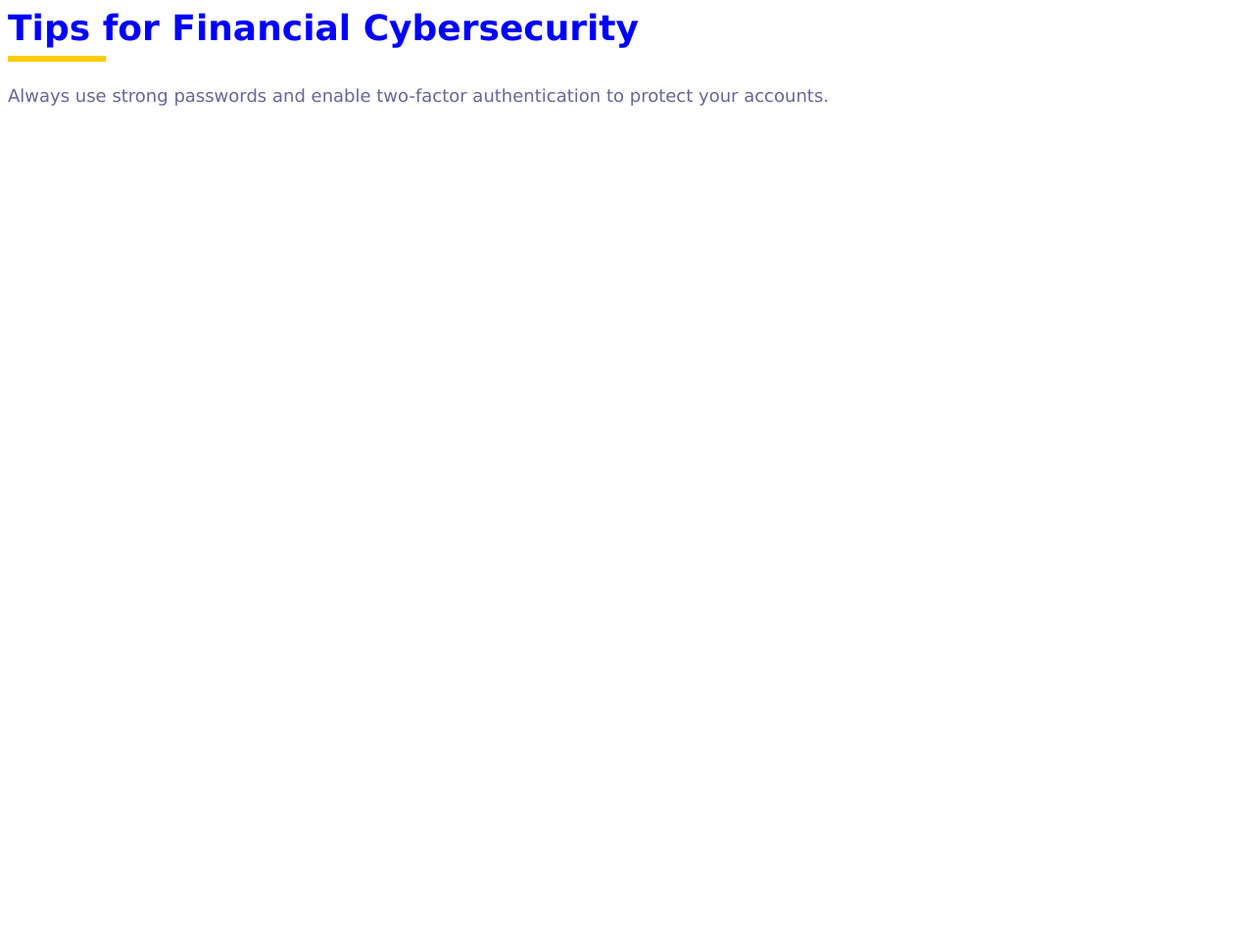
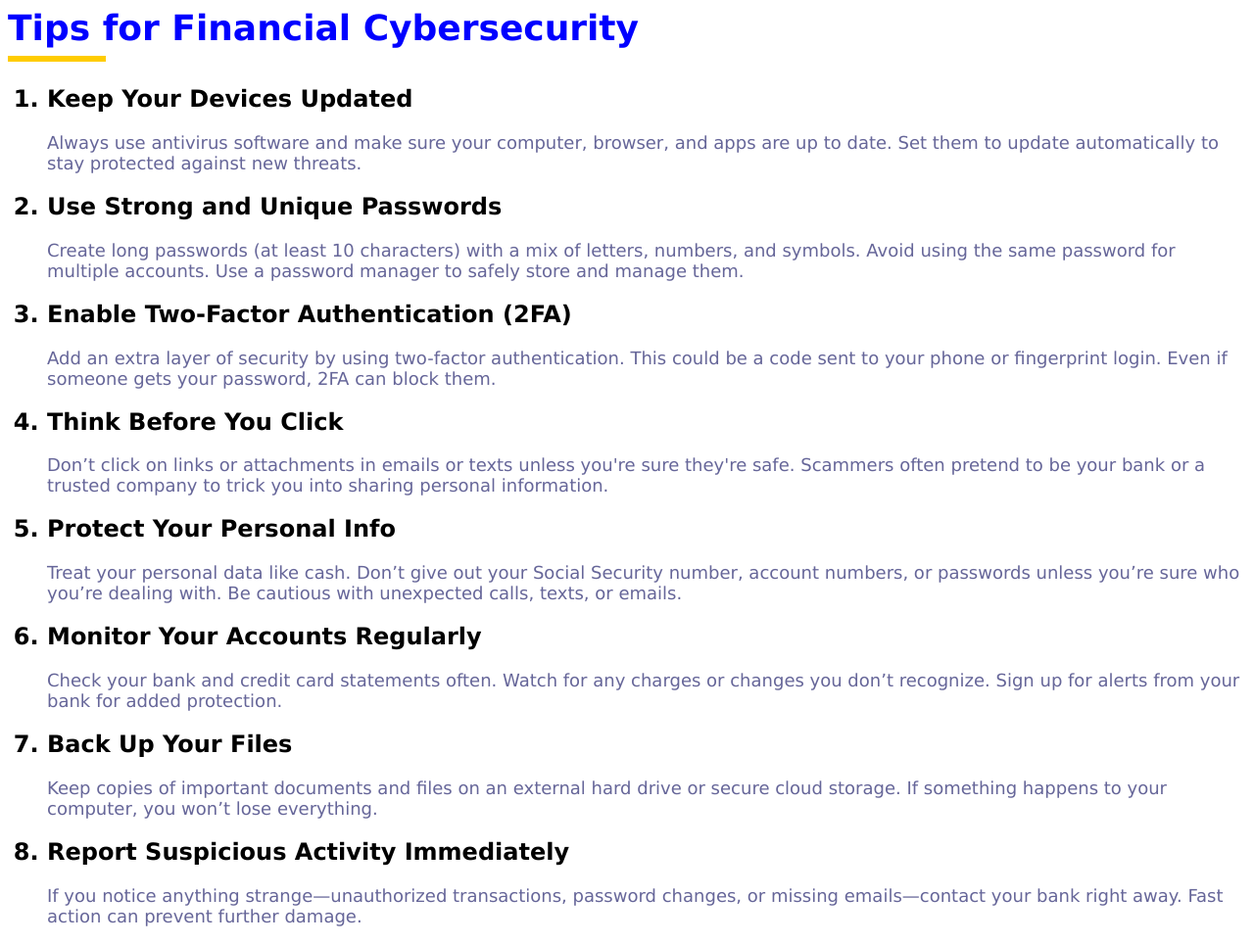
Before and after one commit to jesterreyperez/commbank-cyber-tips, a plain HTML site: page index.html in a window 1280 px wide. Shown: the whole page at 98% size. Before the commit the page ends 800 px from the top, so only its background shows below. Drawn offline with Linux system fonts and the light colour scheme.

Commit message:
Add concise financial cybersecurity tips list

```diff
--- a/index.html
+++ b/index.html
@@ -6,10 +6,55 @@
 
   <body>
     <h1>Tips for Financial Cybersecurity</h1>
-
-    <p>
-      Always use strong passwords and enable two-factor authentication to
-      protect your accounts.
-    </p>
+    <ol>
+      <h2><li>Keep Your Devices Updated</li></h2>
+      <p>
+        Always use antivirus software and make sure your computer, browser, and
+        apps are up to date. Set them to update automatically to stay protected
+        against new threats.
+      </p>
+      <h2><li>Use Strong and Unique Passwords</li></h2>
+      <p>
+        Create long passwords (at least 10 characters) with a mix of letters,
+        numbers, and symbols. Avoid using the same password for multiple
+        accounts. Use a password manager to safely store and manage them.
+      </p>
+      <h2><li>Enable Two-Factor Authentication (2FA)</li></h2>
+      <p>
+        Add an extra layer of security by using two-factor authentication. This
+        could be a code sent to your phone or fingerprint login. Even if someone
+        gets your password, 2FA can block them.
+      </p>
+      <h2><li>Think Before You Click</li></h2>
+      <p>
+        Don’t click on links or attachments in emails or texts unless you're
+        sure they're safe. Scammers often pretend to be your bank or a trusted
+        company to trick you into sharing personal information.
+      </p>
+      <h2><li>Protect Your Personal Info</li></h2>
+      <p>
+        Treat your personal data like cash. Don’t give out your Social Security
+        number, account numbers, or passwords unless you’re sure who you’re
+        dealing with. Be cautious with unexpected calls, texts, or emails.
+      </p>
+      <h2><li>Monitor Your Accounts Regularly</li></h2>
+      <p>
+        Check your bank and credit card statements often. Watch for any charges
+        or changes you don’t recognize. Sign up for alerts from your bank for
+        added protection.
+      </p>
+      <h2><li>Back Up Your Files</li></h2>
+      <p>
+        Keep copies of important documents and files on an external hard drive
+        or secure cloud storage. If something happens to your computer, you
+        won’t lose everything.
+      </p>
+      <h2><li>Report Suspicious Activity Immediately</li></h2>
+      <p>
+        If you notice anything strange—unauthorized transactions, password
+        changes, or missing emails—contact your bank right away. Fast action can
+        prevent further damage.
+      </p>
+    </ol>
   </body>
 </html>
```
